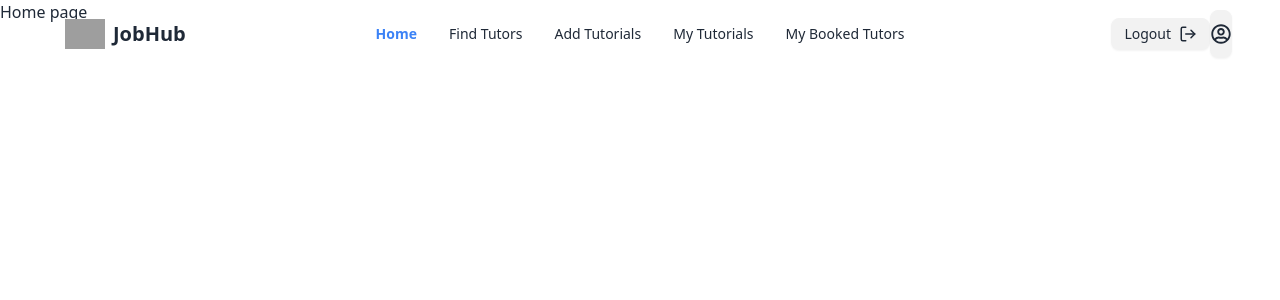
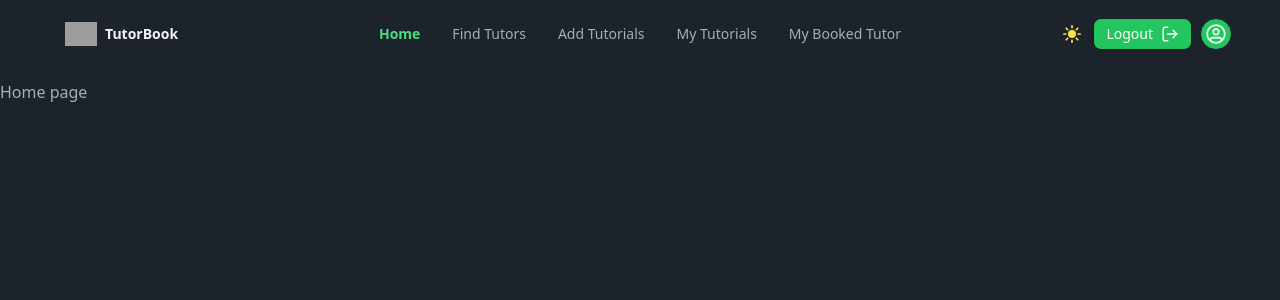
Before and after one commit to AskatAsh/Tutor-Book-Client, a React (Vite) app: page / in a window 1280 px wide. Both pictures are taken after a click on the button 1091 px from the left and 34 px from the top of the page. Shown: the top 300 px of the page. Built offline with nearby package versions, Linux system fonts and the light colour scheme; grey boxes are pictures that could not be loaded.

Commit message:
added light and dark theme provider using context api and custom hooks in navbar

```diff
--- a/src/components/Navbar.jsx
+++ b/src/components/Navbar.jsx
@@ -1,15 +1,17 @@
 import { useEffect, useState } from "react";
 import toast from "react-hot-toast";
 import { AiOutlineMenu } from "react-icons/ai";
-import { FaMoon, FaRegUserCircle, FaSun } from "react-icons/fa";
+import { FaMoon, FaRegUserCircle } from "react-icons/fa";
 import { FiLogIn, FiLogOut } from "react-icons/fi";
 import { Link, NavLink } from "react-router-dom";
+import useTheme from './../hooks/useTheme';
+import { IoSunny } from "react-icons/io5";
 
 const Navbar = () => {
   const [isSticky, setIsSticky] = useState(false);
   //   const { user, setUser, signOutUser } = useContext(AuthContext);
   const user = {email: "hello"};
-  //   const { theme, toggleTheme } = useTheme();
+    const { theme, toggleTheme } = useTheme();
 
   const handleLogOut = () => {
     //   signOutUser()
@@ -41,7 +43,7 @@ const Navbar = () => {
         <NavLink
           className={({ isActive }) =>
             isActive
-              ? "bg-transparent font-semibold text-blue-500 dark:text-blue-400 focus:bg-transparent focus:text-blue-500"
+              ? "bg-transparent font-semibold text-green-500 dark:text-green-400 focus:bg-transparent focus:text-green-500"
               : ""
           }
           to="/"
@@ -56,7 +58,7 @@ const Navbar = () => {
             <NavLink
               className={({ isActive }) =>
                 isActive
-                  ? "bg-transparent font-semibold text-blue-500 dark:text-blue-400 focus:bg-transparent focus:text-blue-500"
+                  ? "bg-transparent font-semibold text-green-500 dark:text-green-400 focus:bg-transparent focus:text-green-500"
                   : ""
               }
               to="/findTutors"
@@ -68,7 +70,7 @@ const Navbar = () => {
             <NavLink
               className={({ isActive }) =>
                 isActive
-                  ? "bg-transparent font-semibold text-blue-500 dark:text-blue-400 focus:bg-transparent focus:text-blue-500"
+                  ? "bg-transparent font-semibold text-green-500 dark:text-green-400 focus:bg-transparent focus:text-green-500"
                   : ""
               }
               to="/addTutorials"
@@ -80,10 +82,10 @@ const Navbar = () => {
             <NavLink
               className={({ isActive }) =>
                 isActive
-                  ? "bg-transparent font-semibold text-blue-500 dark:text-blue-400 focus:bg-transparent focus:text-blue-500"
+                  ? "bg-transparent font-semibold text-green-500 dark:text-green-400 focus:bg-transparent focus:text-green-500"
                   : ""
               }
-              to="/muTutorials"
+              to="/myTutorials"
             >
               My Tutorials
             </NavLink>
@@ -92,12 +94,12 @@ const Navbar = () => {
             <NavLink
               className={({ isActive }) =>
                 isActive
-                  ? "bg-transparent font-semibold text-blue-500 dark:text-blue-400 focus:bg-transparent focus:text-blue-500"
+                  ? "bg-transparent font-semibold text-green-500 dark:text-green-400 focus:bg-transparent focus:text-green-500"
                   : ""
               }
-              to="/muBookedTutors"
+              to="/myBookedTutor"
             >
-              My Booked Tutors
+              My Booked Tutor
             </NavLink>
           </li>
         </>
@@ -144,9 +146,9 @@ const Navbar = () => {
               <img
                 src="https://i.ibb.co.com/7SdPwvB/icons8-training-96.png"
                 alt="tutor book logo"
-                className="w-8 sm:w-10"
+                className="w-6 sm:w-8"
               />
-              JobHub
+              <span className="text-sm">TutorBook</span>
             </Link>
           </div>
           <div className="navbar-center hidden lg:flex">
@@ -155,32 +157,33 @@ const Navbar = () => {
           <div className="navbar-end">
             <button
               className="btn btn-xs btn-ghost btn-circle tooltip tooltip-left mr-2"
-              //   data-tip={theme === "light" ? "dark" : "light"}
-              //   onClick={toggleTheme}
+                data-tip={theme === "light" ? "dark" : "light"}
+                onClick={toggleTheme}
             >
-              {/* {theme === "light" ? (
+              {theme === "light" ? (
                 <FaMoon size={20} className="text-gray-800" />
               ) : (
-                <FaSun size={20} className="text-yellow-300" />
-              )} */}
+                <IoSunny size={20} className="text-yellow-300" />
+              )}
             </button>
 
             {user && user?.email ? (
               <>
                 <button
                   onClick={handleLogOut}
-                  className="btn btn-sm dark:bg-blue-500 dark:text-white font-medium"
+                  className="btn btn-sm dark:bg-green-500 dark:text-white font-medium tooltip tooltip-bottom flex"
+                  data-tip="Logout"
                 >
-                  Logout <FiLogOut size={18} />
+                  <span className="max-[425px]:hidden">Logout</span> <FiLogOut size={18} />
                 </button>
                 {/* user profile */}
                 <div className="dropdown">
-                  <div tabIndex={0} role="button" className="btn p-0">
+                  <div tabIndex={0} role="button" className="btn btn-circle btn-sm dark:bg-green-500 dark:text-green-100 ml-2 p-0">
                     <FaRegUserCircle size={20} />
                   </div>
                   <ul
                     tabIndex={0}
-                    className="menu menu-sm dropdown-content bg-base-100 rounded-box z-[1] w-52 p-2 shadow"
+                    className="menu menu-sm dropdown-content bg-base-100 rounded-box z-[1] w-52 p-2 mt-2 shadow right-0"
                   >
                     <li>User Name</li>
                   </ul>
@@ -189,9 +192,10 @@ const Navbar = () => {
             ) : (
               <Link
                 to="/auth/login"
-                className="btn btn-sm dark:bg-blue-500 dark:text-white font-medium"
+                className="btn btn-sm dark:bg-green-500 dark:text-white font-medium tooltip tooltip-bottom flex"
+                data-tip="Login"
               >
-                <FiLogIn size={18} /> Login
+                <FiLogIn size={18} /> <span className="max-[425px]:hidden">Login</span>
               </Link>
             )}
           </div>
--- /dev/null
+++ b/src/context/ThemeContext.jsx
@@ -0,0 +1,36 @@
+import { useEffect } from "react";
+import { useState } from "react";
+import { createContext } from "react";
+import { PropTypes } from 'prop-types';
+// eslint-disable-next-line react-refresh/only-export-components
+export const ThemeContext = createContext();
+
+const ThemeProvider = ({children}) => {
+  const [theme, setTheme] = useState(localStorage.getItem("theme") || "light");
+
+  useEffect(() => {
+    const root = window.document.documentElement;
+    root.classList.remove("light", "dark");
+    root.classList.add(theme);
+
+    // daisyUI theme change
+    root.setAttribute("data-theme", theme === "light" ? "light" : "dark");
+
+    // set theme to localstorage
+    localStorage.setItem("theme", theme);
+  }, [theme]);
+
+  const toggleTheme = () => {
+    setTheme((prevTheme) => (prevTheme === "light" ? "dark" : "light"));
+  };
+
+  return <ThemeContext.Provider value={{ theme, toggleTheme }}>
+    {children}
+  </ThemeContext.Provider>;
+};
+
+ThemeProvider.propTypes = {
+    children: PropTypes.object
+}
+
+export default ThemeProvider;
--- /dev/null
+++ b/src/hooks/useTheme.js
@@ -0,0 +1,8 @@
+import { useContext } from "react";
+import { ThemeContext } from './../context/ThemeContext';
+
+const useTheme = () => {
+    return useContext(ThemeContext);
+};
+
+export default useTheme;
--- a/src/layouts/MainLayout.jsx
+++ b/src/layouts/MainLayout.jsx
@@ -8,7 +8,7 @@ const MainLayout = () => {
             <Navbar />
 
             {/* Main body */}
-            <main>
+            <main className="pt-16 md:pt-20 h-96">
                 <Outlet />
             </main>
 
```
Also changed, not shown: src/App.jsx (+8 -6 lines).
